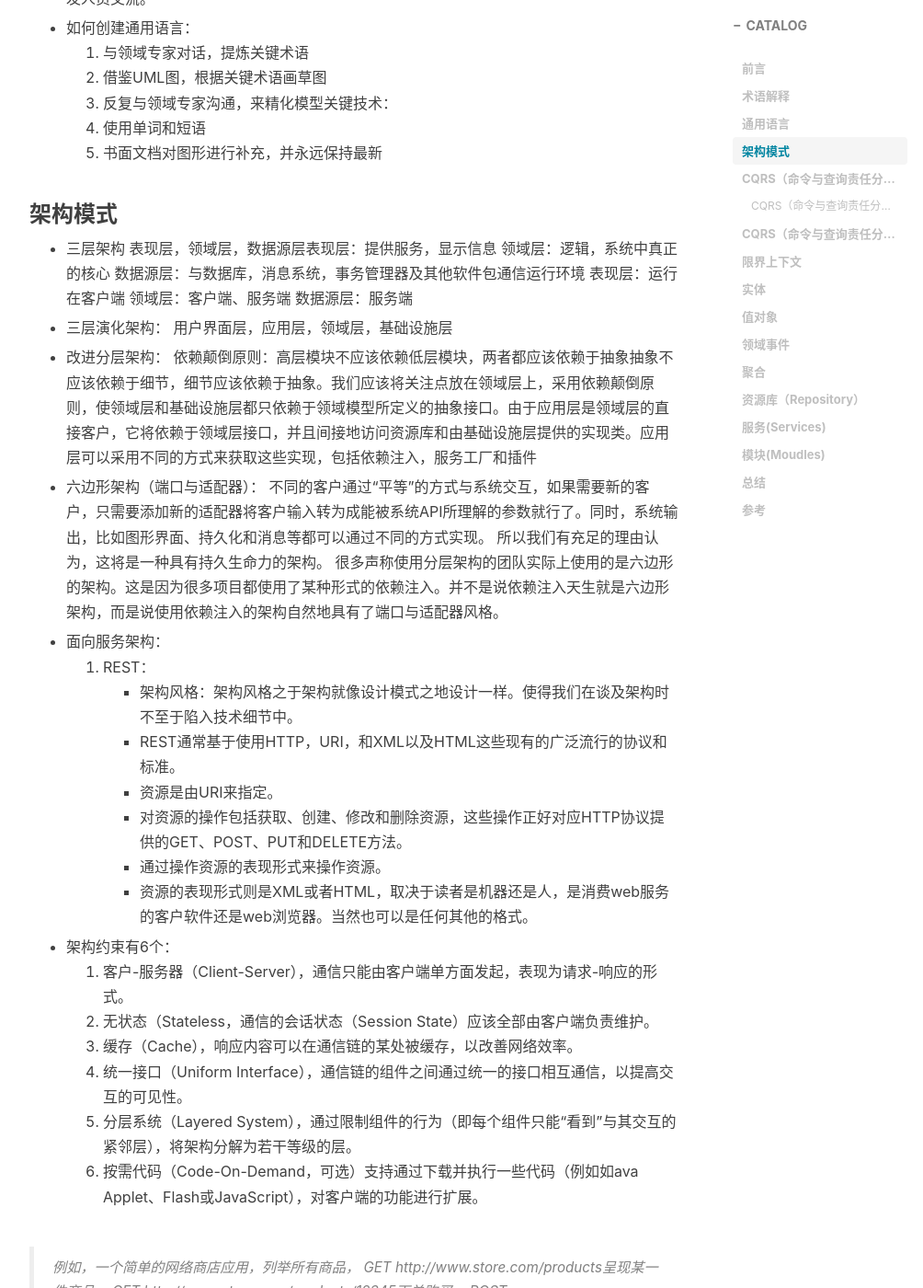
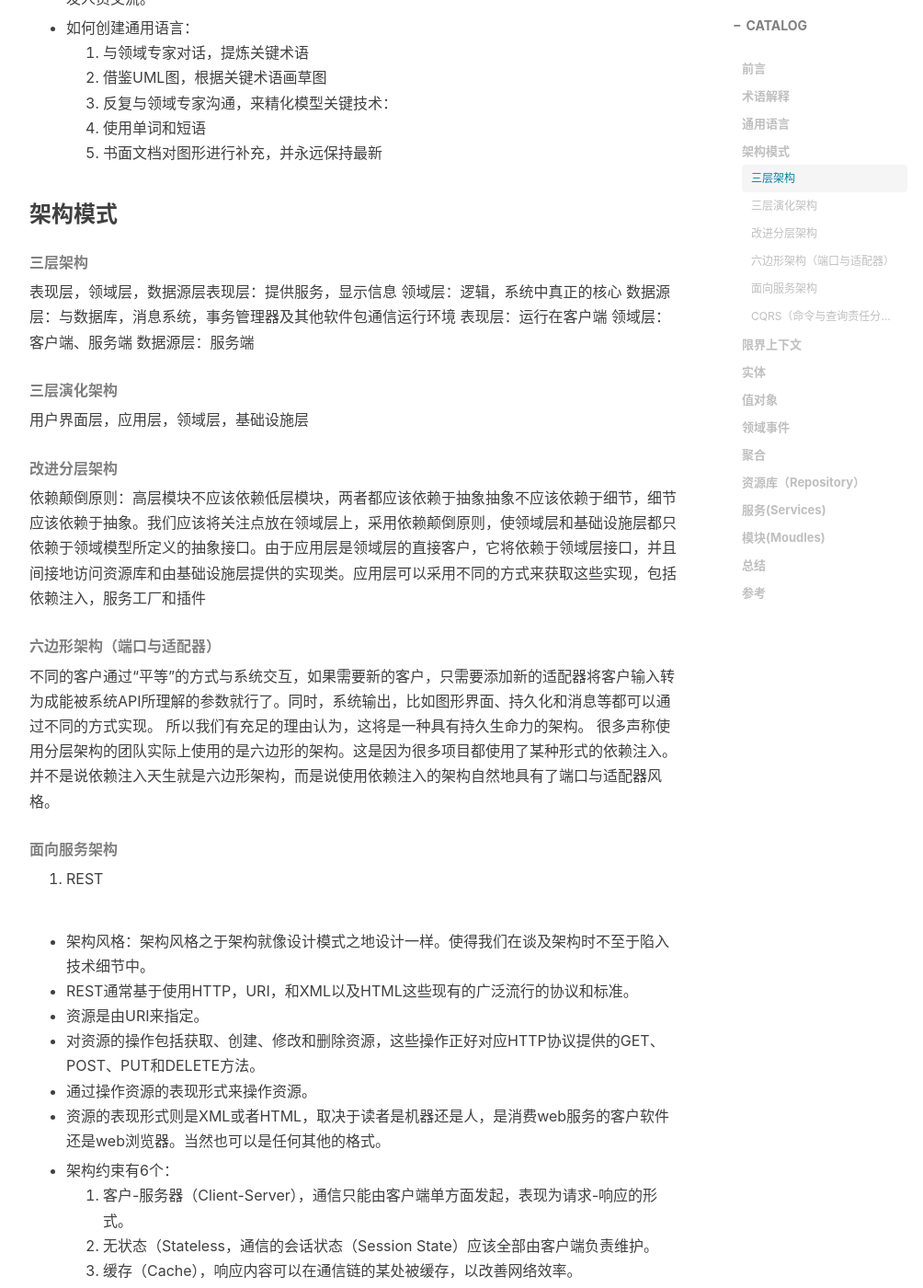
Before and after one commit to gregoriusxu/gregoriusxu.github.io, a Jekyll site: the page built from _posts/2019-09-13-领域驱动设计之二.md, in a window 1280 px wide and 1400 px high, scrolled down 1254 px. Shown: the whole window at 92% size, without its empty margins (233-1237 px from the left). Built offline with Jekyll 4.4.1, drawn with Linux system fonts in a browser that asks for light colours; nearby versions of some CDN libraries; comment, search, counter and statistics services are not loaded; some of the changed text lies outside the part shown.

Commit message:
new post

```diff
--- a/_posts/2019-09-13-领域驱动设计之二.md
+++ b/_posts/2019-09-13-领域驱动设计之二.md
@@ -42,7 +42,7 @@ tags:
     5. 书面文档对图形进行补充，并永远保持最新
 
 ### 架构模式
-- 三层架构
+###### 三层架构
 表现层，领域层，数据源层表现层：提供服务，显示信息
 领域层：逻辑，系统中真正的核心
 数据源层：与数据库，消息系统，事务管理器及其他软件包通信运行环境
@@ -50,25 +50,27 @@ tags:
 领域层：客户端、服务端
 数据源层：服务端
 
-- 三层演化架构：
+###### 三层演化架构
 用户界面层，应用层，领域层，基础设施层
 
-- 改进分层架构：
+###### 改进分层架构
 依赖颠倒原则：高层模块不应该依赖低层模块，两者都应该依赖于抽象抽象不应该依赖于细节，细节应该依赖于抽象。我们应该将关注点放在领域层上，采用依赖颠倒原则，使领域层和基础设施层都只依赖于领域模型所定义的抽象接口。由于应用层是领域层的直接客户，它将依赖于领域层接口，并且间接地访问资源库和由基础设施层提供的实现类。应用层可以采用不同的方式来获取这些实现，包括依赖注入，服务工厂和插件
 
-- 六边形架构（端口与适配器）：
+###### 六边形架构（端口与适配器）
 不同的客户通过“平等”的方式与系统交互，如果需要新的客户，只需要添加新的适配器将客户输入转为成能被系统API所理解的参数就行了。同时，系统输出，比如图形界面、持久化和消息等都可以通过不同的方式实现。
 所以我们有充足的理由认为，这将是一种具有持久生命力的架构。
 很多声称使用分层架构的团队实际上使用的是六边形的架构。这是因为很多项目都使用了某种形式的依赖注入。并不是说依赖注入天生就是六边形架构，而是说使用依赖注入的架构自然地具有了端口与适配器风格。
 
-- 面向服务架构：
-    1. REST：
-    - 架构风格：架构风格之于架构就像设计模式之地设计一样。使得我们在谈及架构时不至于陷入技术细节中。
-    - REST通常基于使用HTTP，URI，和XML以及HTML这些现有的广泛流行的协议和标准。
-    - 资源是由URI来指定。
-    - 对资源的操作包括获取、创建、修改和删除资源，这些操作正好对应HTTP协议提供的GET、POST、PUT和DELETE方法。
-    - 通过操作资源的表现形式来操作资源。
-    - 资源的表现形式则是XML或者HTML，取决于读者是机器还是人，是消费web服务的客户软件还是web浏览器。当然也可以是任何其他的格式。
+###### 面向服务架构
+
+1. REST
+
+- 架构风格：架构风格之于架构就像设计模式之地设计一样。使得我们在谈及架构时不至于陷入技术细节中。
+- REST通常基于使用HTTP，URI，和XML以及HTML这些现有的广泛流行的协议和标准。
+- 资源是由URI来指定。
+- 对资源的操作包括获取、创建、修改和删除资源，这些操作正好对应HTTP协议提供的GET、POST、PUT和DELETE方法。
+- 通过操作资源的表现形式来操作资源。
+- 资源的表现形式则是XML或者HTML，取决于读者是机器还是人，是消费web服务的客户软件还是web浏览器。当然也可以是任何其他的格式。
 
 - 架构约束有6个：
      1. 客户-服务器（Client-Server），通信只能由客户端单方面发起，表现为请求-响应的形式。
@@ -78,15 +80,6 @@ tags:
      5. 分层系统（Layered System），通过限制组件的行为（即每个组件只能“看到”与其交互的紧邻层），将架构分解为若干等级的层。
      6. 按需代码（Code-On-Demand，可选）支持通过下载并执行一些代码（例如如ava Applet、Flash或JavaScript），对客户端的功能进行扩展。
 
->例如，一个简单的网络商店应用，列举所有商品，
-    GET http://www.store.com/products呈现某一件商品，
-    GET http://www.store.com/products/12345下单购买，
-    POST http://www.store.com/orders
-
-    <purchase-order>
-    <item>...</item>
-    </purchase-order>
-
 - REST优点：
 可更高效利用缓存来提高响应速度
 通讯本身的无状态性可以让不同的服务器的处理一系列请求中的不同请求，提高服务器的扩展性
@@ -94,12 +87,20 @@ tags:
 相对于其他叠加在HTTP协议之上的机制，REST的软件依赖性更小不需要额外的资源发现机制
 在软件技术演进中的长期的兼容性更好
 
-### CQRS（命令与查询责任分离）：
+>例如，一个简单的网络商店应用，列举所有商品，
+    GET http://www.store.com/products   呈现某一件商品，
+    GET http://www.store.com/products/12345 下单购买，
+    POST http://www.store.com/orders
+
+    <purchase-order>
+    <item>...</item>
+    </purchase-order>
+
+###### CQRS（命令与查询责任分离）
 CQRS最早来自于Betrand Meyer（Eiffel语言之父，开-闭原则OCP提出者）在Object-Oriented Software Construction 这本书中提到的一种命令查询分离（Command Query Separation.CQS）的概念。其基本思想在于，任何一个对象的方法可以分为两大类：
 - 命令（Command）：不返回任何结果（void），但会改变对象的状态。
 - 查询（Query）：返回结果，但是不会改变对象的状态，对系统没有副作用。
 
-#### CQRS（命令与查询责任分离）：
 CQRS是对CQS模式的进一步改进成的一种简单模式。它由Greg Young在CQRS，Task Based UIs，Event Sourcing agh！这篇文章中提出。
 > “CQRS只是简单的将之前只需要创建一个对象拆分成了两个对象，这种分离是基于方法是执行命令还是执行查询这一原则来定的（这个和CQS的定义一致）"。
 
@@ -108,9 +109,9 @@ CQRS使用分离的接口将数据查询操作（Queries）和数据修改操作
 主数据库处理CUD，从库处理R，从库的的结构可以和丰库的结构完全一样，也可以不一样，从库主要用来进行只读的查询操作。在数量上从库的个数也可以根据查询的规模进行扩展，在业务逻辑上也可以根据专题从主库中团分思不国的从库，从库地可以实现成RepgrtingDatabase，根据查询的业务需求，从全库中抽取一些必要的数据生成一系列查询报表来存储。
 
 使用ReportingDatabase的一些优点通常可以使得查询变得更加简单高效：
-- ReportingDatabase的结构和数据表会针对常用的查询请求进行设计。ReportingDatabase数据库通常会去正规化，存储一些冗余而减少必要的Join等联合查询操作，使得查询简化和高效，一些在主数据库中用不到的数据信息，在ReportingDatabase可以不用存储，可以对ReportingDatabase重构优化，而不用去改变操作数据库。对ReportingDatabase数据库的查询不会给操作数据库带来任何压力。可以针对不同的查询请求建立不同的ReportingDatabase库。
+- ReportingDatabase的结构和数据表会针对常用的查询请求进行设计。ReportingDatabase数据库通常会去正规化，存储一些冗余而减少必要的Join等联合查询操作，使得查询简化和高效，一些在主数据库中用不到的数据信息，在ReportingDatabase可以不用存储，可以ReportingDatabase重构优化，而不用去改变操作数据库。
+- 对ReportingDatabase数据库的查询不会给操作数据库带来任何压力。可以针对不同的查询请求建立不同的ReportingDatabase库。
 
-### CQRS（命令与查询责任分离）：
 当命令处理器执行结束后，一个聚合实例将被更新，同时命令模型还将发布一个领域事件。对于更新查询模型来说，这样的领域事件是至关重要的。值得注意的是，所发布的领域事件还可能导致另一些受同一命令影响的聚合实例的同步更新，最终，这些聚合实例都将与本次事务所修改的聚合实例保持最终一致性。
 
 在命令模型更新之后，如果我们希望查询模型也得到相应的更新，那么从命令模型中发布的领域事件也是关键所在。在使用事件源时，领域事件也被用于持久化修改后的聚合。然而，事件源并不一定与CQRS一起使用。除非事件日志包含在业务需求之中。不然命令模型是可以通过ORM等方式进行持久化的。不管如何，我们都需要发布领域事件以更新查询模型。
@@ -182,7 +179,6 @@ https://stackoverflow.com/questions/516615/valicdation-in-a-cdomain-cdriven-cdes
 “最终一致性”是一种设计方法，可以通过将某些操作的执行延迟到稍后的时间来提高应用程序的可扩展性和性能。
 
 ### 聚合
-> http://www.cnblogs.com/netfocus/p/3307971.html
 > 1. 聚合设计的原则：
 聚合是用来封装真正的不变性，而不是简单的将对象组合在一起；聚合内强一致性，聚合之间最终一致性；聚合应尽量设计的小；聚合之间的关联通过ID，而不是对象引用；聚合内强一致性，聚合之间最终一致性；聚合是用来封装真正的不变性，而不是简单的将对象组合在一起这个原则，就是强调聚合的真正用途除了封装我们本身所关心的信息外，最主要的目的是为了封装业务规则，保证数据的一致性。在我看来，这一点是设计聚合时最重要和最需要考虑的点；当我们在设计聚合时，要多想想当前聚合封装了哪些业务规则，实现了哪些数据一致性。
 > 2. 聚合应尽量设计的小
```
Also changed, not shown: other parts of _posts/2019-09-13-领域驱动设计之二.md (+12 -10 lines).
